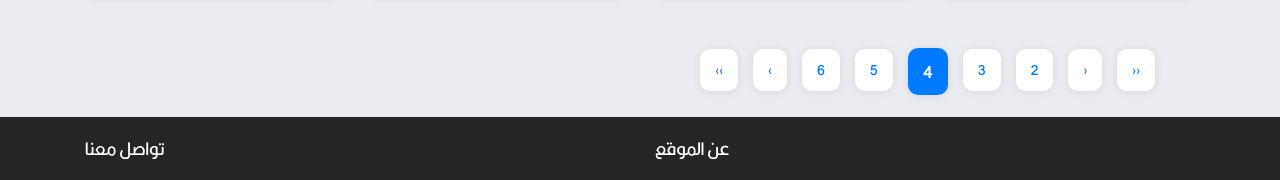
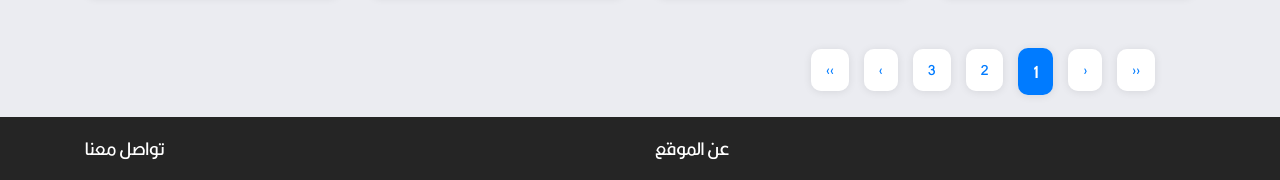
Before and after one commit to hbouzourdaz/mywebsite.schoolhb, a plain HTML site: page index.html in a window 1280 px wide. Shown: the part 770-950 px from the top of the page. Drawn offline with nearby package versions, Linux system fonts and the light colour scheme; a script that the page names is missing; files whose address does not match are found by name.

Commit message:
modifie some files

```diff
--- a/index.html
+++ b/index.html
@@ -303,7 +303,14 @@
 
 		</div>
 		<div class="load-more">
-			<ul class="pagination"><li><a href="https://okbanoui.icolna.com/home/index?" data-ci-pagination-page="1" rel="start">‹‹</a></li><li><a href="https://okbanoui.icolna.com/home/index?&amp;per_page=28" data-ci-pagination-page="3" rel="prev">‹</a></li><li><a href="https://okbanoui.icolna.com/home/index?&amp;per_page=14" data-ci-pagination-page="2">2</a></li><li><a href="https://okbanoui.icolna.com/home/index?&amp;per_page=28" data-ci-pagination-page="3">3</a></li><li class="active"><a href="">4</a></li><li><a href="https://okbanoui.icolna.com/home/index?&amp;per_page=56" data-ci-pagination-page="5">5</a></li><li><a href="https://okbanoui.icolna.com/home/index?&amp;per_page=70" data-ci-pagination-page="6">6</a></li><li><a href="https://okbanoui.icolna.com/home/index?&amp;per_page=56" data-ci-pagination-page="5" rel="next">›</a></li><li><a href="https://okbanoui.icolna.com/home/index?&amp;per_page=98" data-ci-pagination-page="8">››</a></li></ul>
+			<ul class="pagination">
+				<li><a href="" data-ci-pagination-page="1" rel="start">‹‹</a></li>
+				<li><a href="#" data-ci-pagination-page="2" rel="prev">‹</a></li>
+				<li class="active"><a href="index.html">1</a></li>
+				<li><a href="#" data-ci-pagination-page="4">2</a></li>
+				<li><a href="" data-ci-pagination-page="4">3</a></li>
+				<li><a href="#" data-ci-pagination-page="5" rel="next">›</a></li>
+				<li><a href="#" data-ci-pagination-page="6">››</a></li></ul>
 		</div>
 	</div>
 </section>
```
